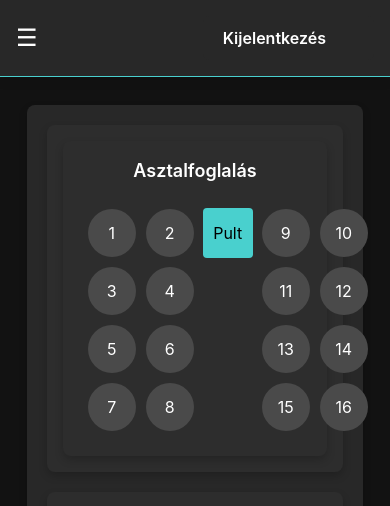
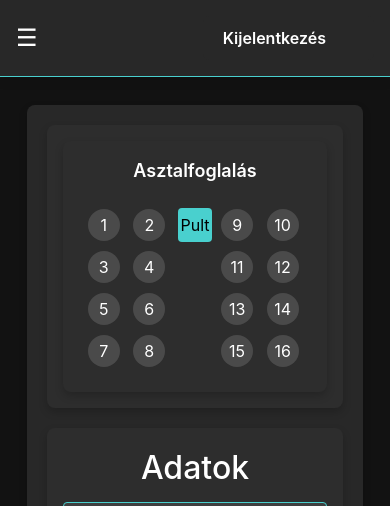
Before and after one commit to IWillSettYou/PlateMate, a Vue app in the folder client/: page /reservations in a window 390 px wide. Shown: the top 506 px of the page. Built offline with nearby package versions, Linux system fonts and the light colour scheme; no server answers; some icons are missing; what vue-cookies would draw is missing.

Commit message:
fixed reservation

```diff
--- a/client/src/components/popup/Popup.vue
+++ b/client/src/components/popup/Popup.vue
@@ -34,7 +34,7 @@ export default {
   left: 50%;
   transform: translateX(-50%);
   width: 350px;
-  background-color: #000;
+  background-color: #2d2d2d;
   color: #fff;
   border-radius: 8px;
   box-shadow: 0 6px 12px rgba(0, 0, 0, 0.5);
--- a/client/src/components/reservations/ReservationAdd.vue
+++ b/client/src/components/reservations/ReservationAdd.vue
@@ -52,7 +52,8 @@ export default {
       }
     },
     async getReservationOnDayByTable() {
-      try {
+      if(this.selectedTableId != null && this.date != null){
+        try {
         const response = await axios.get(`http://localhost:3000/reservation/reservations-on-day`, {
           params: {
             tableNumber: this.selectedTableId,
@@ -65,6 +66,7 @@ export default {
         return response;
       } catch (error) {
         this.triggerPopup("Sikertelen lekérdezés!", "error")
+      }
       }
     },
     async postReservation() {
@@ -104,18 +106,19 @@ export default {
     },
     handleTableSelection(id) {
       this.selectedTableId = id;
+      this.loadDropdowns()
     },
     async loadDropdowns() {
       this.day = new Intl.DateTimeFormat('hu-HU', { weekday: 'long', timeZone: 'Europe/Budapest' }).format(new Date(this.date));
       this.day = this.day.charAt(0).toUpperCase() + this.day.slice(1);
 
       await this.getAvailableTimes();
-      const resp = await this.getReservationOnDayByTable();
+      const response = await this.getReservationOnDayByTable();
 
       this.availableStartTimes = [];
       this.availableEndTimes = [];
 
-      if (resp.status == 200) {
+      if (response.status == 200) {
         let time = new Date(this.startTime);
         while (time <= this.endTime) {
           const timeString = time.toTimeString().slice(0, 5);
@@ -141,7 +144,7 @@ export default {
           const endDateTime = new Date(`${this.date}T${endTime}:00`);
           return !this.reservedTimes.some(reserved => endDateTime > reserved.start && endDateTime <= reserved.end);
         });
-      } else if (resp.status == 204) {
+      } else if (response.status == 204) {
         let time = new Date(this.startTime);
         while (time <= this.endTime) {
           const timeString = time.toTimeString().slice(0, 5);
@@ -180,7 +183,7 @@ export default {
           <div class="form-group">
             <input type="text" v-model="name" placeholder="Név" class="input-field" />
             <input type="number" v-model="nOfCustomers" placeholder="Fők száma" class="input-field" />
-            <input type="date" @change="loadDropdowns" v-model="date" class="input-field" />
+            <input type="date" v-model="date" @change="loadDropdowns" class="input-field" />
             <div class="dropdown-group">
               <label>Ettől</label>
               <select v-model="selectedStartTime" class="dropdown">
--- a/client/src/components/reservations/templates/FloorPlan.vue
+++ b/client/src/components/reservations/templates/FloorPlan.vue
@@ -96,6 +96,9 @@ export default {
   padding: 16px;
   border-radius: 8px;
   box-shadow: 0 4px 8px rgba(0, 0, 0, 0.2);
+  display: flex;
+  flex-direction: column;
+  align-items: center;
 }
 
 .title {
@@ -133,7 +136,7 @@ export default {
   height: 100%;
 }
 
-.table-unselected {
+.table-unselected, .table-selected {
   color: #ffffff;
   background-color: #4a4a4a;
   width: 48px;
@@ -148,13 +151,6 @@ export default {
 .table-selected {
   color: black;
   background-color: #49d0ce;
-  width: 48px;
-  height: 48px;
-  display: flex;
-  align-items: center;
-  justify-content: center;
-  border-radius: 50%;
-  cursor: pointer;
 }
 
 .empty-cell {
@@ -164,4 +160,48 @@ export default {
 td {
   min-width: 50px;
 }
+
+@media (max-width: 600) {
+  td {
+    min-width: 40px;
+  }
+}
+
+@media (max-width: 480px) {
+  td {
+    min-width: 30px;
+  }
+  .reservation-table {
+    max-width: 100%;
+  }
+  .table-cell, .table-counter {
+    width: auto;
+  }
+  .table-unselected, .table-selected {
+    width: 32px;
+    height: 32px;
+  }
+}
+
+@media (max-width: 320px) {
+  .title {
+    font-size: 0.875rem;
+    margin-bottom: 12px;
+  }
+  .reservation-container {
+    padding: 8px;
+  }
+  .table-unselected, .table-selected {
+    width: 24px;
+    height: 24px;
+    font-size: 0.75rem;
+  }
+  .reservation-table {
+    border-spacing: 4px;
+  }
+  .table-counter {
+    font-size: 0.75rem;
+    padding: 4px;
+  }
+}
 </style>
```
